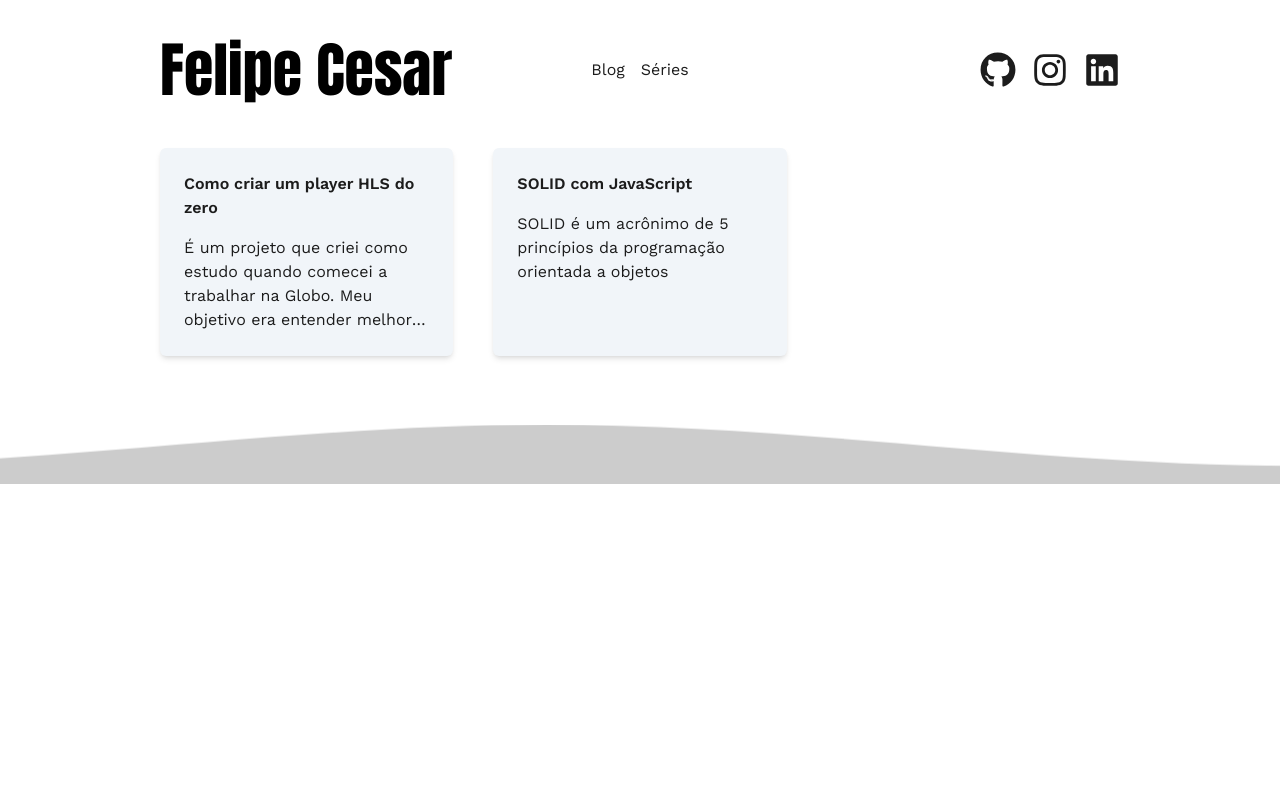
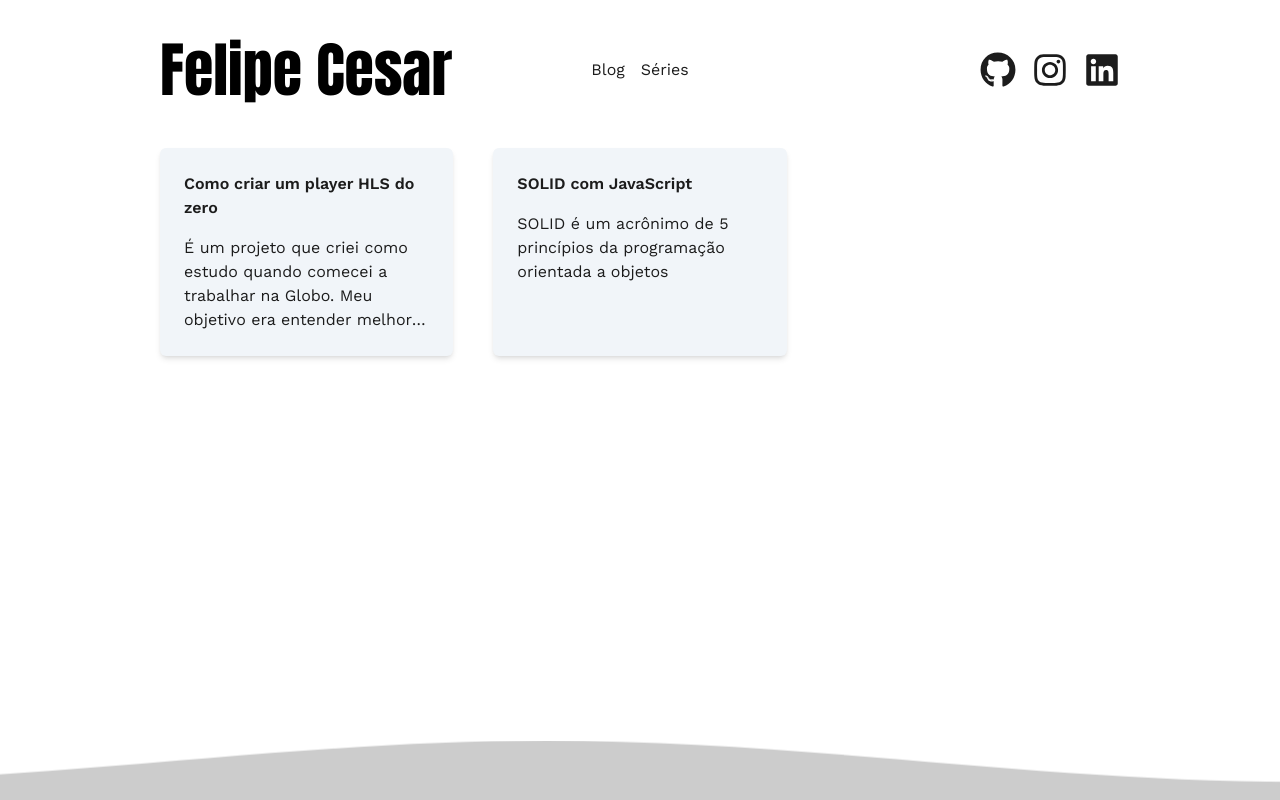
Before and after one commit to felipecesr/felipecesar.dev, a Next.js app: page /series in a window 1280 px wide. Built offline with nearby package versions, Linux system fonts and the light colour scheme.

Commit message:
refactor: wave styles

```diff
--- a/src/app/global.css
+++ b/src/app/global.css
@@ -116,11 +116,11 @@
 }
 
 .wave {
-  display: block;
+  position: fixed;
   width: 100%;
   height: clamp(2rem, 5vw, 10rem);
   margin: 0;
-  z-index: 0;
+  z-index: -1;
   bottom: 0;
 }
 
```
